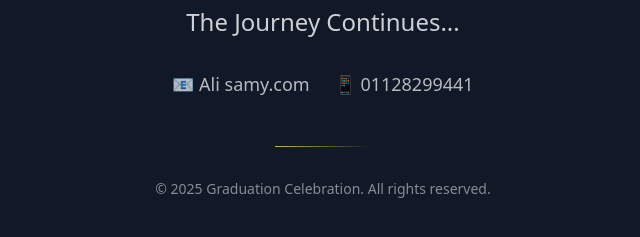
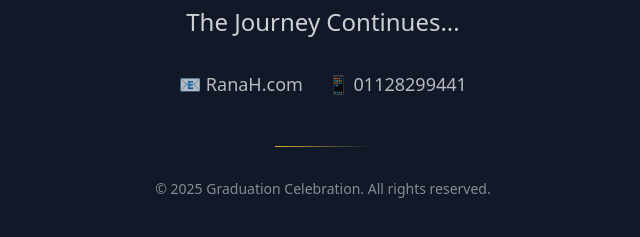
Before and after one commit to Fatooh-6/Ali, a plain HTML site: page index.html in a window 1280 px wide. Shown: the part 3850-4087 px from the top of the page, 317-957 px from the left. Drawn offline with nearby package versions, Linux system fonts and the light colour scheme.

Commit message:
Update index.html

```diff
--- a/index.html
+++ b/index.html
@@ -310,7 +310,7 @@
                 The Journey Continues...
             </p>
             <div class="flex flex-wrap justify-center gap-6 text-lg opacity-70 mb-12">
-                <span>📧 Ali samy.com</span>
+                <span>📧 RanaH.com</span>
                 <span>📱 01128299441</span>
             </div>
             <div class="h-px w-24 bg-gradient-to-r from-[var(--primary-gold)] to-transparent mx-auto mb-8"></div>
```
